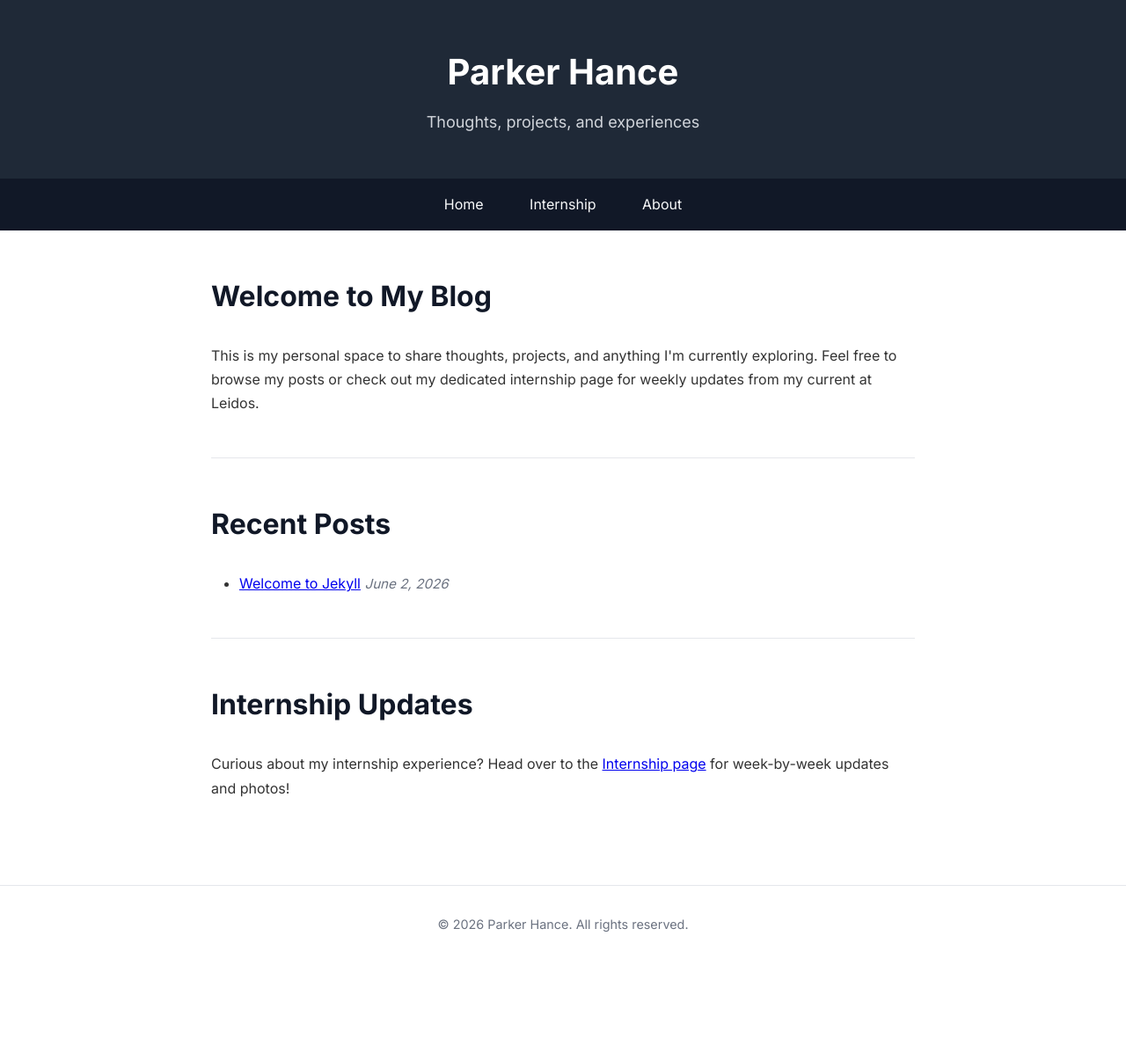
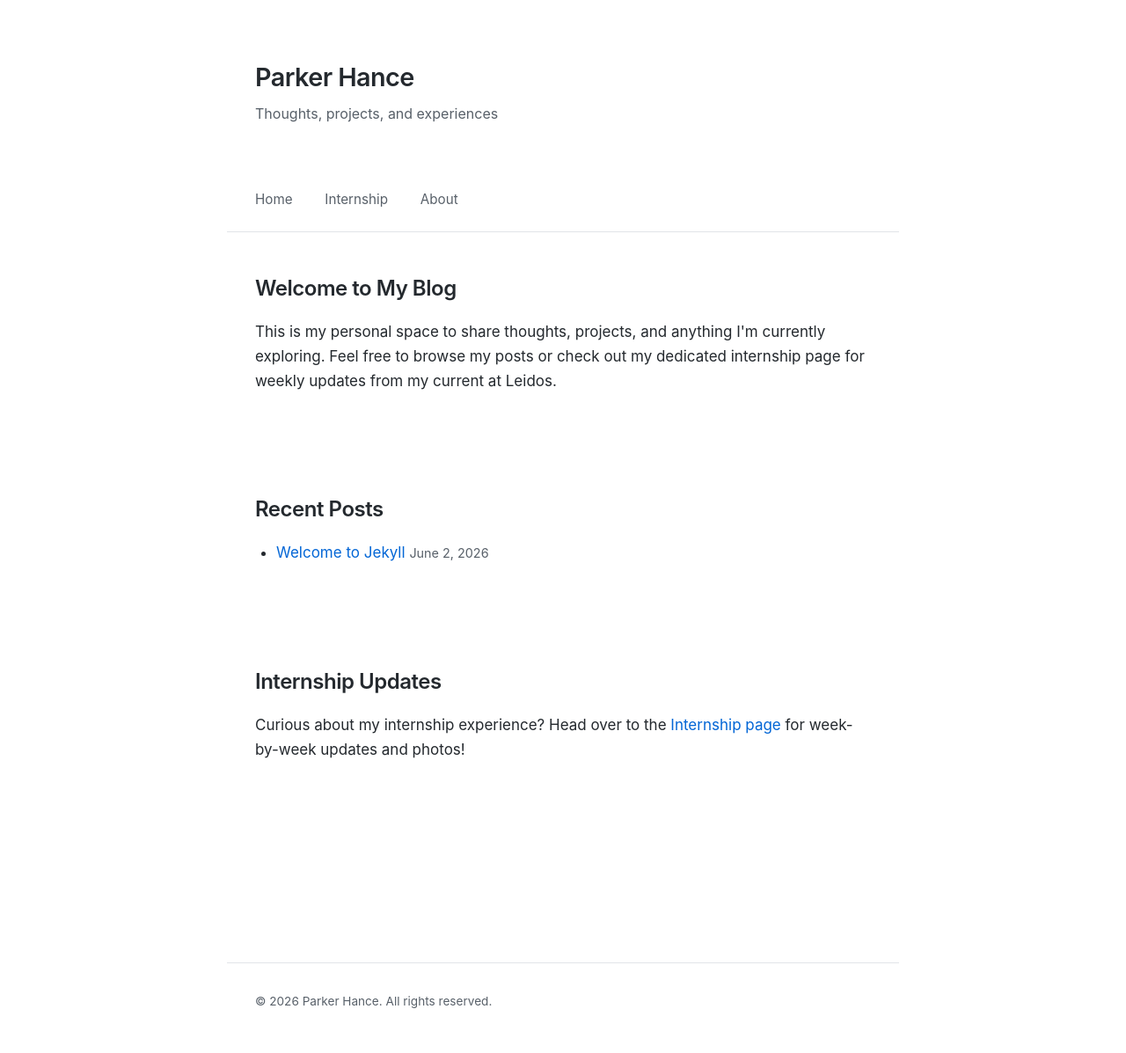
Before and after one commit to CocoFruit/blog, a Jekyll site: the page built from index.md, in a window 1280 px wide. Shown: the whole page at 88% size. Built offline with Jekyll 4.4.1, drawn with Linux system fonts in a browser that asks for light colours; before the commit the page ends 1095 px from its top, so only the background shows below that.

Commit message:
Redesign with minimalist aesthetic inspired by nithinbekal.com, mundyreimer, and andrewstiefel

```diff
--- a/_layouts/default.html
+++ b/_layouts/default.html
@@ -4,7 +4,6 @@
   <meta charset="UTF-8">
   <meta name="viewport" content="width=device-width, initial-scale=1.0">
   <title>{% if page.title %}{{ page.title }} | {% endif %}{{ site.title }}</title>
-  <link href="https://fonts.googleapis.com/css2?family=Inter:wght@400;600;700&display=swap" rel="stylesheet">
   <link rel="stylesheet" href="{{ '/assets/css/style.css' | relative_url }}">
 </head>
 <body>
--- a/assets/css/style.css
+++ b/assets/css/style.css
@@ -1,58 +1,65 @@
 /* Base styles */
 body {
   margin: 0;
-  font-family: 'Inter', sans-serif;
+  font-family: -apple-system, BlinkMacSystemFont, "Segoe UI", Helvetica, Arial, sans-serif;
   background-color: #ffffff;
-  color: #333;
-  line-height: 1.7;
+  color: #24292e;
+  line-height: 1.65;
+  font-size: 17px;
 }
 
 header {
-  background: #1f2937;
-  color: #ffffff;
-  padding: 3rem 1rem;
-  text-align: center;
+  padding: 4rem 2rem 2rem;
+  max-width: 700px;
+  margin: 0 auto;
 }
 
 header h1 {
-  font-size: 2.5rem;
-  margin: 0 0 0.5rem;
+  font-size: 1.8rem;
+  margin: 0 0 0.25rem;
+  font-weight: 600;
+  color: #24292e;
+  letter-spacing: -0.02em;
 }
 
 header p {
-  font-size: 1.125rem;
+  font-size: 1rem;
   margin: 0;
-  color: #d1d5db;
+  color: #586069;
+  font-weight: 400;
 }
 
 nav {
-  background: #111827;
-  text-align: center;
+  max-width: 700px;
+  margin: 2rem auto 0;
+  padding: 0 2rem 1rem;
+  border-bottom: 1px solid #e1e4e8;
 }
 
 nav a {
   display: inline-block;
-  padding: 1rem 1.5rem;
-  color: #f9fafb;
+  padding: 0.5rem 0;
+  margin-right: 2rem;
+  color: #586069;
   text-decoration: none;
-  font-weight: 500;
-  transition: background 0.2s ease;
+  font-weight: 400;
+  font-size: 0.95rem;
+  transition: color 0.2s ease;
 }
 
 nav a:hover {
-  background: #374151;
+  color: #24292e;
 }
 
 .container {
-  max-width: 800px;
-  margin: 3rem auto;
-  padding: 0 1rem;
+  max-width: 700px;
+  margin: 0 auto;
+  padding: 3rem 2rem;
 }
 
 article {
-  margin-bottom: 3rem;
-  border-bottom: 1px solid #e5e7eb;
-  padding-bottom: 2rem;
+  margin-bottom: 3.5rem;
+  padding-bottom: 2.5rem;
 }
 
 article:last-child {
@@ -61,32 +68,72 @@ article:last-child {
 
 article h1,
 article h2 {
-  color: #111827;
-  font-size: 2rem;
-  margin-top: 0;
+  color: #24292e;
+  font-size: 1.5rem;
+  margin: 0 0 0.75rem;
+  font-weight: 600;
+  line-height: 1.3;
+  letter-spacing: -0.02em;
+}
+
+article h2 a {
+  color: #24292e;
+  text-decoration: none;
+}
+
+article h2 a:hover {
+  color: #0366d6;
 }
 
 article p {
-  margin: 1rem 0;
+  margin: 1.25rem 0;
+  color: #24292e;
 }
 
-article ul {
-  margin: 1rem 0;
-  padding-left: 2rem;
+article ul,
+article ol {
+  margin: 1.25rem 0;
+  padding-left: 1.5rem;
+  color: #24292e;
+}
+
+article li {
+  margin: 0.5rem 0;
 }
 
 article code {
-  background: #f3f4f6;
-  padding: 0.2rem 0.4rem;
+  background: #f6f8fa;
+  padding: 0.2em 0.4em;
   border-radius: 3px;
-  font-family: 'Courier New', monospace;
+  font-family: SFMono-Regular, Consolas, "Liberation Mono", Menlo, monospace;
   font-size: 0.9em;
+  color: #24292e;
+}
+
+article pre {
+  background: #f6f8fa;
+  padding: 1rem;
+  border-radius: 6px;
+  overflow-x: auto;
+  line-height: 1.45;
+}
+
+article pre code {
+  background: none;
+  padding: 0;
+}
+
+article blockquote {
+  border-left: 3px solid #e1e4e8;
+  margin: 1.5rem 0;
+  padding-left: 1rem;
+  color: #586069;
 }
 
 .post-meta {
-  color: #6b7280;
-  font-size: 0.95rem;
-  font-style: italic;
+  color: #586069;
+  font-size: 0.9rem;
+  margin-bottom: 1.5rem;
 }
 
 .photo-grid {
@@ -111,11 +158,22 @@ article code {
 }
 
 footer {
-  text-align: center;
-  padding: 2rem 1rem;
-  color: #6b7280;
-  font-size: 0.9rem;
-  border-top: 1px solid #e5e7eb;
+  max-width: 700px;
+  margin: 4rem auto 0;
+  padding: 2rem 2rem 3rem;
+  color: #586069;
+  font-size: 0.85rem;
+  border-top: 1px solid #e1e4e8;
+}
+
+/* Links */
+a {
+  color: #0366d6;
+  text-decoration: none;
+}
+
+a:hover {
+  text-decoration: underline;
 }
 
 /* Internship list styles */
@@ -125,17 +183,18 @@ footer {
 }
 
 .internship-list li {
-  margin-bottom: 1rem;
+  margin-bottom: 1.5rem;
 }
 
 .internship-list a {
-  color: #2563eb;
+  color: #24292e;
   text-decoration: none;
   font-weight: 500;
+  font-size: 1.1rem;
 }
 
 .internship-list a:hover {
-  text-decoration: underline;
+  color: #0366d6;
 }
 
 .year-section {
@@ -143,8 +202,35 @@ footer {
 }
 
 .year-section h2 {
-  color: #111827;
-  border-bottom: 2px solid #e5e7eb;
+  color: #24292e;
+  font-size: 1.3rem;
+  font-weight: 600;
+  margin-bottom: 1.5rem;
   padding-bottom: 0.5rem;
-  margin-bottom: 1.5rem;
+  border-bottom: 1px solid #e1e4e8;
 }
+
+/* Home page post list */
+.post-list {
+  list-style: none;
+  padding: 0;
+}
+
+.post-list li {
+  margin-bottom: 2rem;
+  padding-bottom: 2rem;
+  border-bottom: 1px solid #e1e4e8;
+}
+
+.post-list li:last-child {
+  border-bottom: none;
+}
+
+.post-list h2 {
+  margin: 0 0 0.5rem;
+  font-size: 1.3rem;
+}
+
+.post-list .post-meta {
+  margin-bottom: 0.75rem;
+}
```
